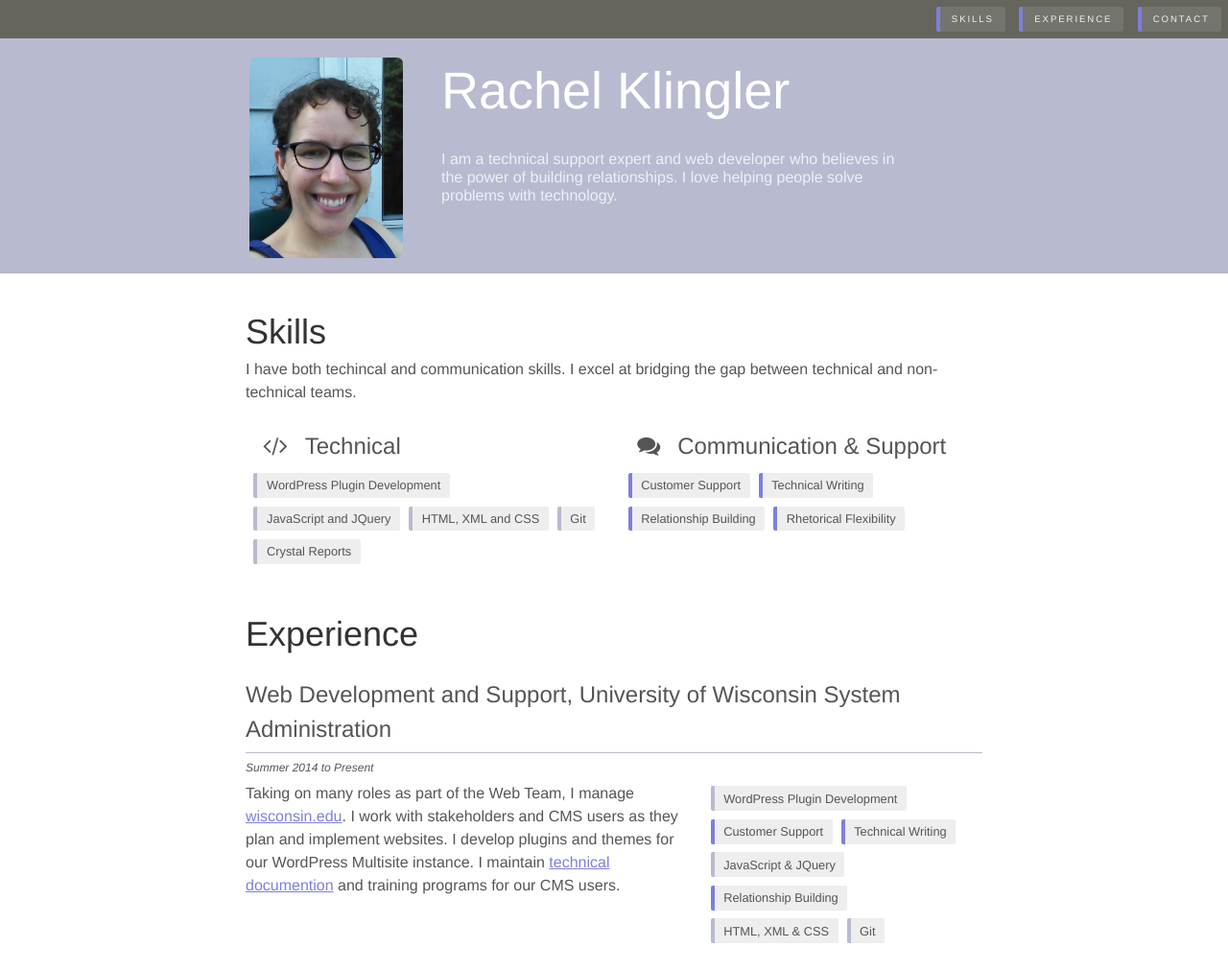
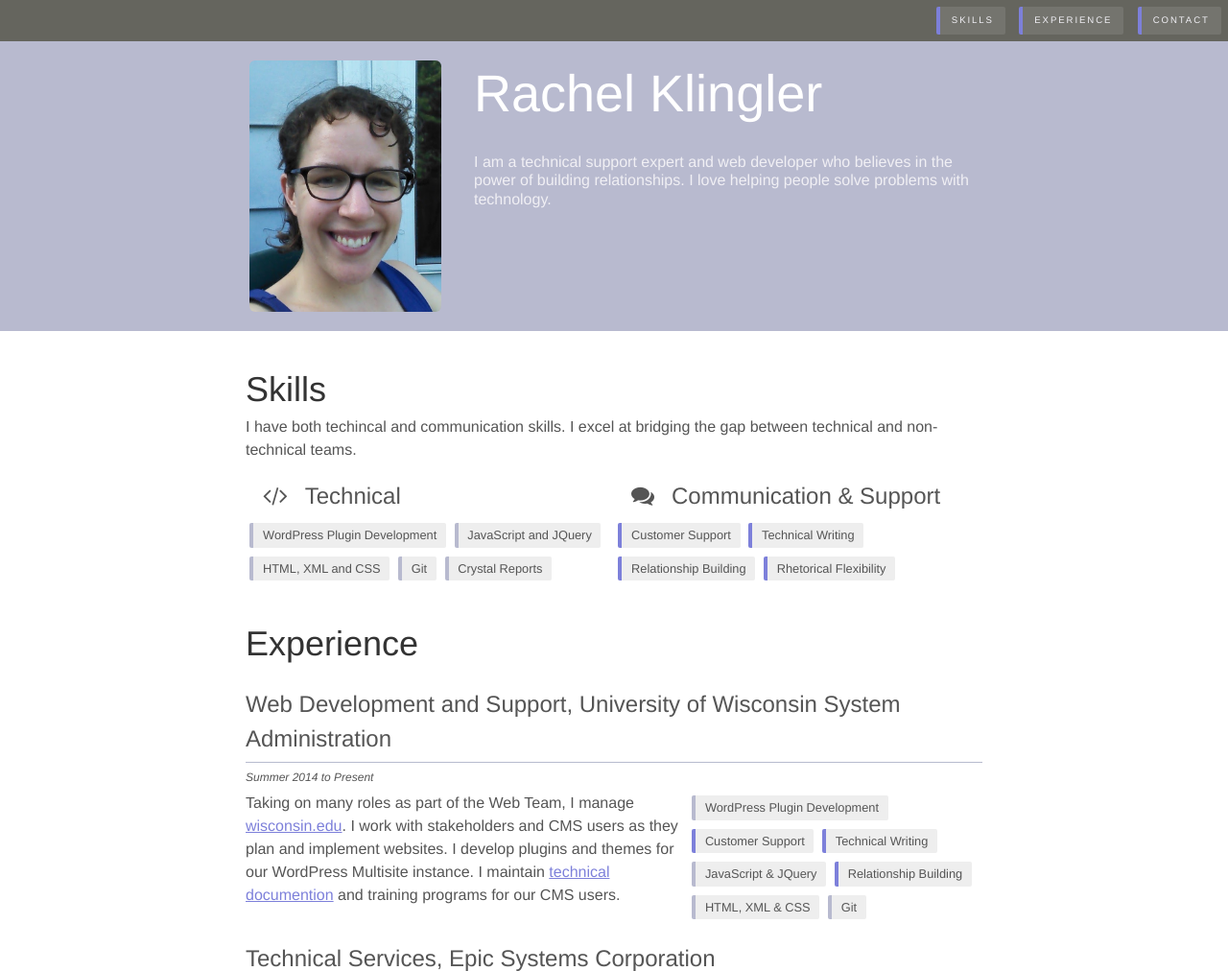
Before and after one commit to rmklingler/rmklingler.github.io, a plain HTML site: page index.html in a window 1280 px wide. Shown: the top 1012 px of the page at 96% size. Drawn offline with Linux system fonts and the light colour scheme.

Commit message:
Switching to flexbox

```diff
--- a/index.html
+++ b/index.html
@@ -9,7 +9,6 @@
     <link rel="stylesheet" href="font-awesome-4.6.3/css/font-awesome.min.css">
 </head>
     <body>
-        <header>
         <div class="nav-container">
             <ul class='nav'>
                 <!--li><a href="#about">About</a></li-->
@@ -18,11 +17,15 @@
                 <li><a href="#contact">Contact</a></li>
             </ul>
         </div>
+        <header>
             <div class="head">
+                <div class="img-wrapper">
                     <img src='rachel.jpg' />
+                </div>
+                <div class="side-container">
                     <h1>Rachel Klingler</h1>
                     <p>I am a technical support expert and web developer who believes in the power of building relationships. I love helping people solve problems with technology.</p>
-                <span></span>
+                </div>
             </div>
         </header>
         <article>
@@ -60,6 +63,7 @@
             <div class="job">
                 <h3>Web Development and Support, University of Wisconsin System Administration</h3>
                 <aside>Summer 2014 to Present</aside>
+                <div class="group">
                 <p>Taking on many roles as part of the Web Team, I manage <a href='https://www.wisconsin.edu'>wisconsin.edu</a>. I work with stakeholders and CMS users as they plan and implement websites. I develop plugins and themes for our WordPress Multisite instance. I maintain <a href="https://uwsaois.atlassian.net/wiki/display/ADM">technical documention</a> and training programs for our CMS users.  </p>
                 <ul class="skills">
                     <li class="tech">WordPress Plugin Development</li>
@@ -71,9 +75,11 @@
                     <li class="tech">Git</li>
                 </ul>
                 </div>
+            </div>
             <div class="job">
                 <h3>Technical Services, Epic Systems Corporation</h3>
                 <aside>Summer 2012 to Summer 2014</aside>
+                <div class="group">
                 <p>I was customers' expert technical contact for MyChart and EpicCare Link, two web-based applications. I helped the IT departments at healthcare organizations plan, implement and manage their use of these products. I troubleshoot and solved problems as they arose.</p>
                 <ul class="skills">
                     <li class="tech">HTML, XML &amp; CSS</li>
@@ -84,15 +90,18 @@
                     <li class="tech">Crystal Reports</li>
                 </ul>
                 </div>
+            </div>
             <div class="job">
                 <h3>Peer Tutor, Knox College</h3>
                 <aside>Fall 2009 through Spring 2012</aside>
+                <div class="group">
                 <p>I include this experience because it informs how I approach customer support. The experience working with folks who aren't sure they will be able to figure something out, and figuring out more than one to explain a solution in more than one way are skills I use every day in customer interactions. </p>
                 <ul class="skills cf">
                     <li class="comm">Relationship Building</li>
                     <li class="comm">Technical Communication</li>
                     <li class="comm">Rhetorical Flexibility</li>
                 </ul>
+                </div>
             </div>
             <button><a href=""><i class="fa fa-download"></i>Download my full resume</a></button>
         </div>
--- a/style.css
+++ b/style.css
@@ -90,11 +90,16 @@ p {
 }
 
 
+
+/* styling the skills lists*/
 ul.skills {
-    list-style: none;
-    padding-left: .25em;
-    float:inherit;
-    display:table;
+    list-style-type: none;
+    padding: 0;
+    margin: 0;
+    display: flex;
+    flex-wrap: wrap;
+    align-items:flex-start;
+    align-content: flex-start;
 }
 ul.skills li {
     margin: .35em;
@@ -102,11 +107,10 @@ ul.skills li {
     background: #eee;
     border-left: 4px solid #000;
     list-style: none;
-    display: inline;
-    float: left;
-    display: inline-block;
     border-radius: 2px;
     font-size: .8em;
+    transition: none 500ms ease-out;
+    transition-property: color, background;
 }
 ul.skills li:hover {
     background-color:#ddd;
@@ -145,39 +149,28 @@ header {
     width:100%;
     background-color: #b8bacf;
     line-height: 1.2;
-    clear:both;
-    box-sizing: border-box;
-    position: relative;
+    display:flex;
 }
-
-header img {
-    width: 20%;
+.head {
+    max-width: 50em;
+    justify-content: space-around;
+}
+.head  {
+    display:flex;
+    align-items: stretch;
+}
+.head img {
     border-radius: 6px;
-    max-width: 200px;
-    float:left;
+    width:100%;
+}
+.head .img-wrapper {
+    max-width:200px;
+    height:auto;
+    border-radius: 6px;
     margin: 1.25em 2.5% 1em ;
-    display:block;
-
+    flex:1 1 30%;
 }
-/* text styles*/
-/* for bigger widths
-header h1 {    font-size: 3.125em; }
-hearder p {    font-size: 1.75em; }http://www.modularscale.com/?1&em&1.5&web&text
-}
-
-*/
-header:before,
-header:after {
-	content:"";
-	display:table;
-}
-header:after {
-	clear:both;
-}
-header h1 {
-    width: 60%;
-    float: left;
-    position: relative;
+.head h1 {
     color: #FFF;
     font-size:3.375em;
     font-weight: 300;
@@ -185,43 +178,50 @@ header h1 {
     padding: .5em 2.5% .5em ;
 
 }
-header p {
+.head p {
     color:#f0eff4;
-    padding: 1em;
+    padding: .5em 2.5% .5em ;
     font-size: 1em;
-    left: 1em;
-    top:.25em;
-    clear:both;
 }
-@media (min-width: 611px) {
-  header p {
-        float:left;
-        width: 60%;
-        padding: .5em 2.5% .5em ;
-      clear:none
+.head .side-container {
+    flex:1 1 60%;
+    display:flex;
+    flex-direction:column;
+    align-content: space-around;
+    align-items:l   ;
 }
+/* text styles*/
+/* for bigger widths
+header h1 {    font-size: 3.125em; }
+hearder p {    font-size: 1.75em; }http://www.modularscale.com/?1&em&1.5&web&text
 }
+*/
+
+
 
 /* navigation */
+
+
+ul.nav {
+    list-style-type: none;
+    display: flex;
+    flex-direction: row;
+    justify-content: flex-end;
+    flex-wrap: wrap;
+}
 div.nav-container {
     background: #65655e;
     width:100%;
-    height:40px;
-}header .nav a {
+} .nav a {
     display:block;
     text-decoration:none;
 }
-header .nav li {
+ .nav li {
     display: table-cell;
     vertical-align: middle;
     float:left;
 }
-header ul.nav {
-    list-style: none;
-    float:right;
-}
-header a {
-  /*border: 1px solid #e81c4f;*/
+.nav a {
     border-radius: 2px;
     border-left: 4px solid #7D80DA;
     background-color: #74746e;
@@ -232,10 +232,10 @@ background-color: #74746e;
     padding: .75em 1.25em;
     text-transform: uppercase;
     text-decoration: none;
-  transition: none 200ms ease-out;
+    transition: none 500ms ease-out;
     transition-property: color, background;
 }
-header a:hover {
+.nav a:hover {
   background:  #7d80da;
   color: white;
 }
@@ -250,11 +250,16 @@ footer {
     background-color:#eee
 }
 /* job listings */
-@media (min-width: 650px) {
-  .job  p {
-        float:left;
-        width: 60%;
-      padding-right: 2%;
+.job .group p {
+    flex: 1 1 50%;
+}
+.job .group ul {
+    flex: 1 1 30%;
+}
+
+@media (max-width: 600px) {
+  .job .group {
+      flex-direction: column
     }
 }
 
@@ -279,34 +284,22 @@ button:hover {
 }
 
 /* Columns for Skills */
-
 .group {
-	clear: both;
-	padding: 0px;
-	margin: 0px;
+    display:flex;
+    flex-direction: row;
+    align-items: stretch;
+    justify-content:flex-start;
+    flex-wrap: wrap;
 }
-.group:before,
-.group:after {
-    content:"";
-    display:table;
+@media all and (max-width: 580px) {
+  .container {
+    flex-direction: column;
   }
-.group:after {
-    clear:both;
-}
-.group {
-    zoom:1; /* For IE 6/7 (trigger hasLayout) */
 }
 .col {
-	display: block;
-	float:left;
-	margin: 1% 0 1% 1.6%;
-    width: 49.2%
+  flex:1 1 50%;
 }
-.col:first-child { margin-left: 0; } /* all browsers except IE6 and lower */
-
-@media (max-width: 580px) {
-	.col {
-		margin: 1% 0 1% 0%;
-        width: 100%;
+.group. col li {
+  flex: 0 1 auto;
+  padding: 10px;
 }
-}
```
Lines whose indentation alone changed are shown as unchanged.
